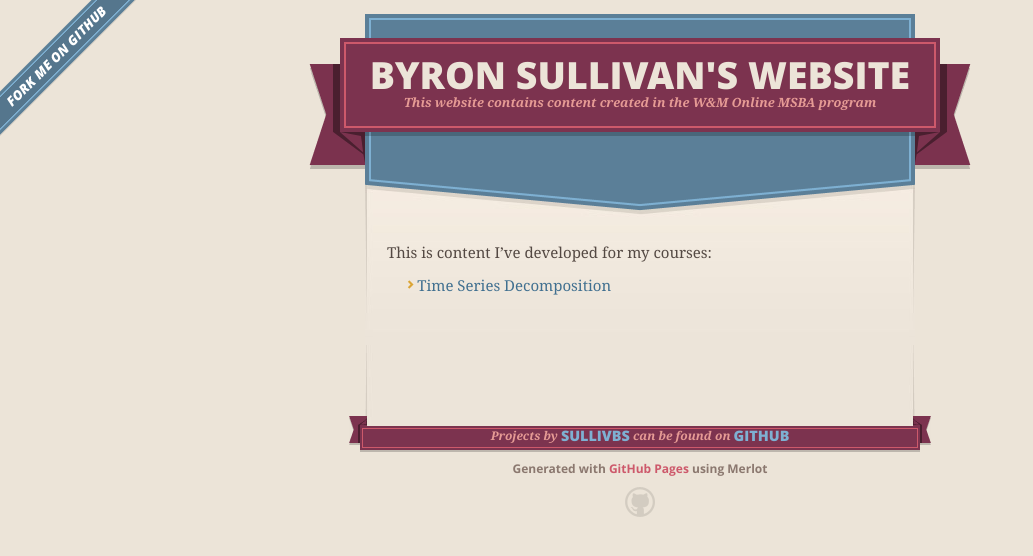
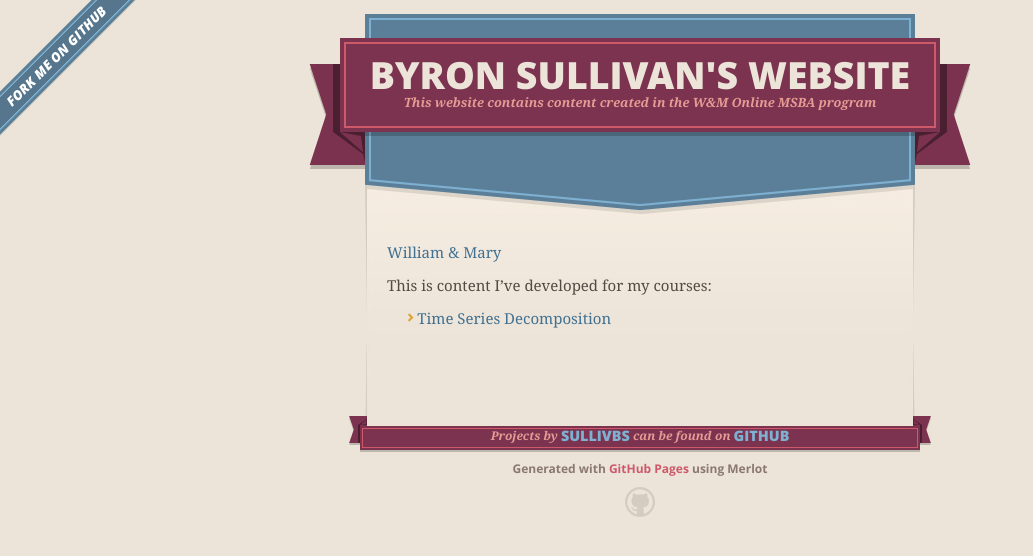
Before and after one commit to sullivbs/sullivbs.github.io, a Jekyll site: the page built from index.md, in a window 1280 px wide. Shown: the top 556 px of the page, without its empty margins (0-1033 px from the left). Built offline with Jekyll 4.4.1, drawn with Linux system fonts in a browser that asks for light colours; our own code applies the rules of GitHub Pages for plain Markdown files.

Commit message:
Update index.md

```diff
--- a/index.md
+++ b/index.md
@@ -1,5 +1,7 @@
 ---
 ---
+
+[William & Mary](/Users/sulliby/W&M image.jpg)
 
 This is content I've developed for my courses:
 
```
